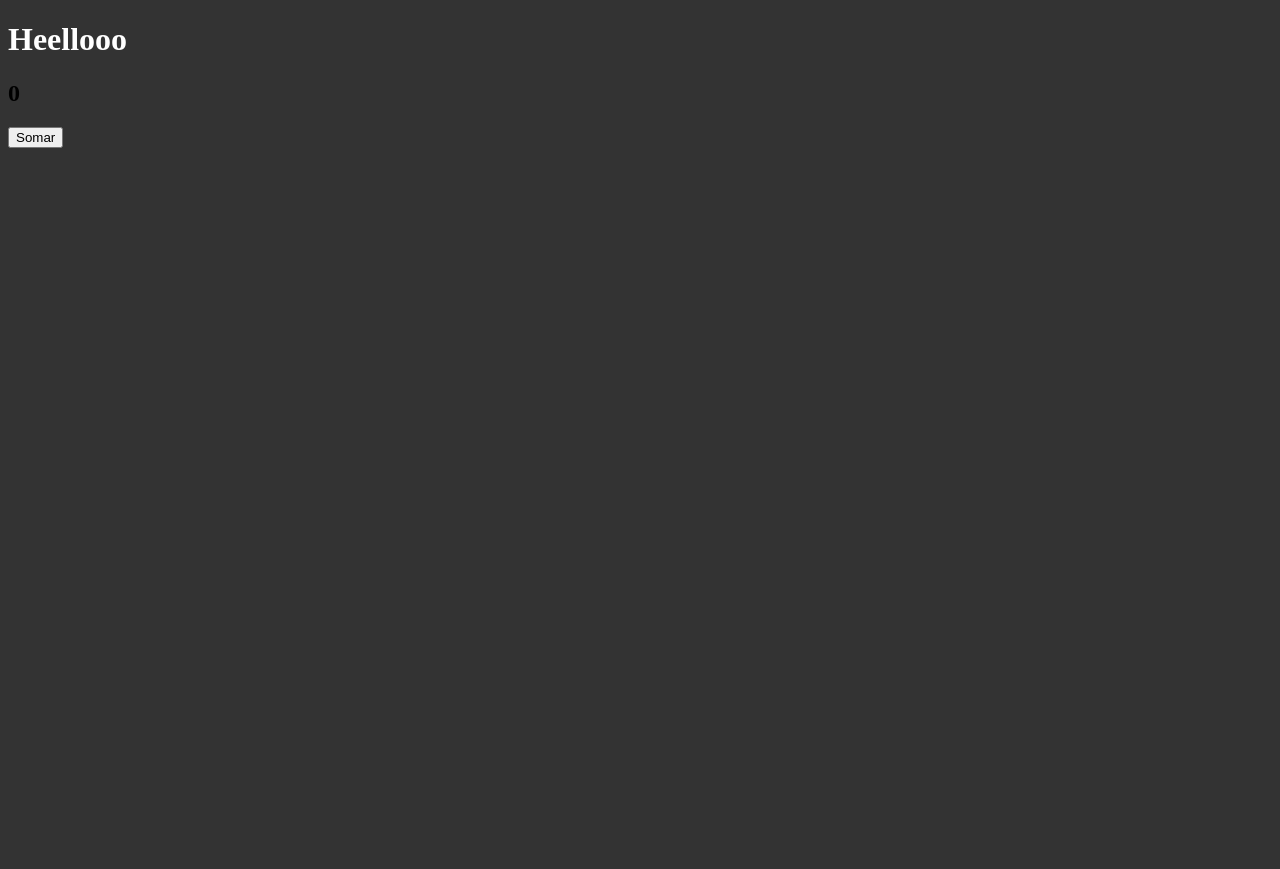
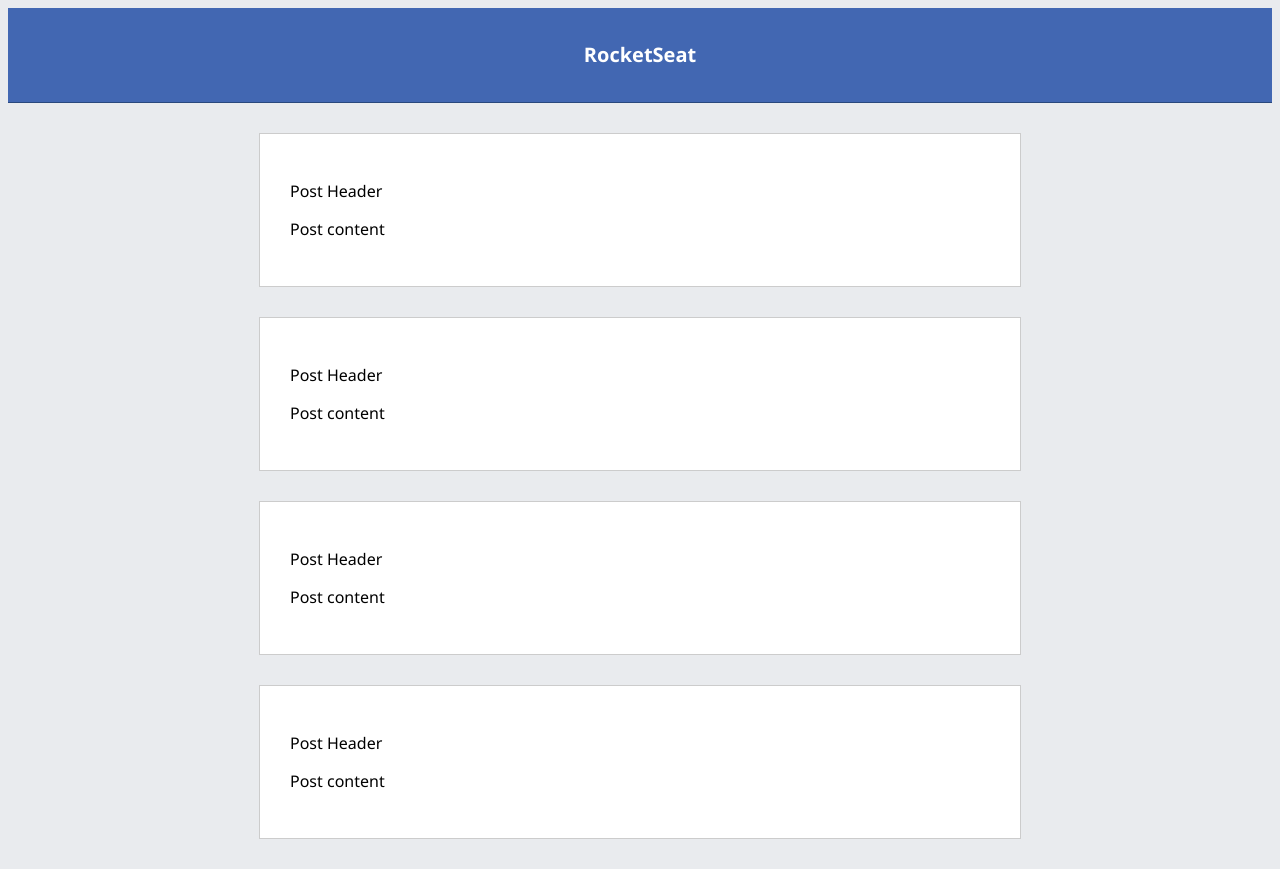
Before and after one commit to blackfacedev/reactbase, a React app: page / in a window 1280 px wide. Before the commit the page ends 800 px from the top, so only its background shows below. Built offline with nearby package versions, Linux system fonts and the light colour scheme.

Commit message:
Adicionando os dados e estrutura

```diff
--- a/package.json
+++ b/package.json
@@ -31,6 +31,7 @@
     "eslint-plugin-import": "^2.13.0",
     "eslint-plugin-jsx-a11y": "^6.1.1",
     "eslint-plugin-react": "^7.10.0",
+    "prettier-eslint": "^8.8.2",
     "style-loader": "^0.21.0",
     "webpack": "^4.16.1",
     "webpack-cli": "^3.0.8",
--- a/src/Button.js
+++ /dev/null
@@ -1,18 +0,0 @@
-import React from 'react';
-import PropTypes from 'prop-types';
-
-
-const Button = props => (
-  <button onClick={props.onClick}>{props.children}</button>
-);
-
-  Button.defaultProps = {
-    children: "Salvar"
-  };
-
-  Button.propTypes = {
-    onClick: PropTypes.func.isRequired,
-    children: PropTypes.string
-  };
-
-  export default Button;
--- /dev/null
+++ b/src/FeedHeader.js
@@ -0,0 +1,12 @@
+import React from 'react';
+import './style.scss';
+
+const feedHeader = () => (
+  <div className="FeedHeader">
+    <h1>
+RocketSeat
+    </h1>
+  </div>
+);
+
+export default feedHeader;
--- /dev/null
+++ b/src/Post.js
@@ -0,0 +1,13 @@
+import React from 'react';
+import PostHeader from './PostHeader';
+import PostContent from './PostContent';
+import './style.scss';
+
+const post = ({ data }) => (
+  <div className="Post">
+    <PostHeader data={data} />
+    <PostContent data={data} />
+  </div>
+);
+
+export default post;
--- /dev/null
+++ b/src/PostContent.js
@@ -0,0 +1,12 @@
+import React from 'react';
+import './style.scss';
+
+const postContent = props => (
+  <div>
+    <p>
+Post content
+    </p>
+  </div>
+);
+
+export default postContent;
--- /dev/null
+++ b/src/PostHeader.js
@@ -0,0 +1,12 @@
+import React from 'react';
+import './style.scss';
+
+const postHeader = props => (
+  <div>
+    <p>
+Post Header
+    </p>
+  </div>
+);
+
+export default postHeader;
--- a/src/index.js
+++ b/src/index.js
@@ -1,31 +1,50 @@
-import React, { Component, Fragment } from 'react';
+import React, { Component } from 'react';
 import { render } from 'react-dom';
-import Button from './Button';
+import FeedHeader from './FeedHeader';
+import Post from './Post';
 import './style.scss';
 
 class App extends Component {
-    state = {
-      counter: 0,
-    };
-
-  handleClick = () => {
-    this.setState({
-      counter: this.state.counter + 1 });
+  state = {
+    posts: [
+      {
+        id: '0',
+        author: 'Você 0',
+        date: '0',
+        description:
+          'Lorem ipsum dolor sit amet, consectetur adipiscing elit. Sed tempus rhoncus elementum. Nulla ligula orci, iaculis in lectus vitae, finibus tempus nunc. Etiam eu nisi tincidunt, fringilla enim nec, auctor neque. Donec dapibus nulla vitae est efficitur laoreet. Mauris in leo felis. Vestibulum vestibulum erat id mollis dapibus. Aliquam tempus efficitur nunc, vel laoreet ex lobortis lobortis. Donec imperdiet libero in dui interdum aliquam.',
+      },
+      {
+        id: '1',
+        author: 'Você 1',
+        date: '0',
+        description:
+          'Lorem ipsum dolor sit amet, consectetur adipiscing elit. Sed tempus rhoncus elementum. Nulla ligula orci, iaculis in lectus vitae, finibus tempus nunc. Etiam eu nisi tincidunt, fringilla enim nec, auctor neque. Donec dapibus nulla vitae est efficitur laoreet. Mauris in leo felis. Vestibulum vestibulum erat id mollis dapibus. Aliquam tempus efficitur nunc, vel laoreet ex lobortis lobortis. Donec imperdiet libero in dui interdum aliquam.',
+      },
+      {
+        id: '2',
+        author: 'Você 2',
+        date: '0',
+        description:
+          'Lorem ipsum dolor sit amet, consectetur adipiscing elit. Sed tempus rhoncus elementum. Nulla ligula orci, iaculis in lectus vitae, finibus tempus nunc. Etiam eu nisi tincidunt, fringilla enim nec, auctor neque. Donec dapibus nulla vitae est efficitur laoreet. Mauris in leo felis. Vestibulum vestibulum erat id mollis dapibus. Aliquam tempus efficitur nunc, vel laoreet ex lobortis lobortis. Donec imperdiet libero in dui interdum aliquam.',
+      },
+      {
+        id: '3',
+        author: 'Você 3',
+        date: '0',
+        description:
+          'Lorem ipsum dolor sit amet, consectetur adipiscing elit. Sed tempus rhoncus elementum. Nulla ligula orci, iaculis in lectus vitae, finibus tempus nunc. Etiam eu nisi tincidunt, fringilla enim nec, auctor neque. Donec dapibus nulla vitae est efficitur laoreet. Mauris in leo felis. Vestibulum vestibulum erat id mollis dapibus. Aliquam tempus efficitur nunc, vel laoreet ex lobortis lobortis. Donec imperdiet libero in dui interdum aliquam.',
+      },
+    ],
   };
 
   render() {
+    const { posts } = this.state;
     return (
-      <Fragment>
-        <h1>
-          Heellooo
-        </h1>
-        <h2>
-          {this.state.counter}
-        </h2>
-        <Button onClick={this.handleClick}>
-          Somar
-        </Button>
-      </Fragment>
+      <div>
+        <FeedHeader />
+        {posts.map(post => <Post data={post} key={post.id} />)}
+      </div>
     );
   }
 }
--- a/src/style.scss
+++ b/src/style.scss
@@ -1,7 +1,30 @@
 body {
-  background: #333;
+  background: #e9ebee;
+  font-family: "Segoe UI", Tahoma, Geneva, Verdana, sans-serif;
+}
+.FeedHeader {
+  background-color: #4267b2;
+  border-bottom: 1px solid #29487d;
+  text-align: center;
+  padding: 20px;
 
   h1 {
-    color: #fff;
+    color: white;
+    font-size: 20px;
   }
 }
+
+.FeedBody {
+  width: 100%;
+  text-align: center;
+  background: blue;
+}
+
+.Post {
+  width: 700px;
+  background: white;
+  padding: 30px;
+  margin: 30px auto;
+  height: auto;
+  border: 1px solid #cccccc;
+}
```
Also changed, not shown: 1 other file.
